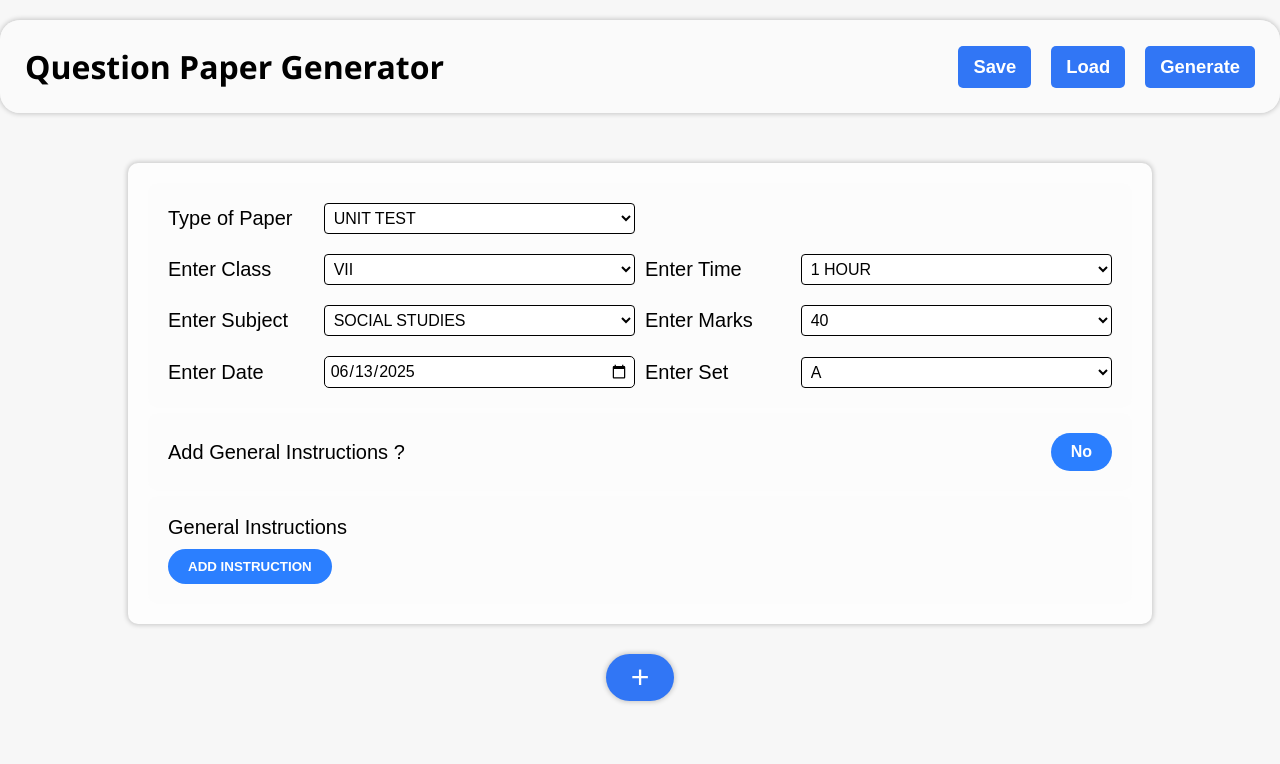
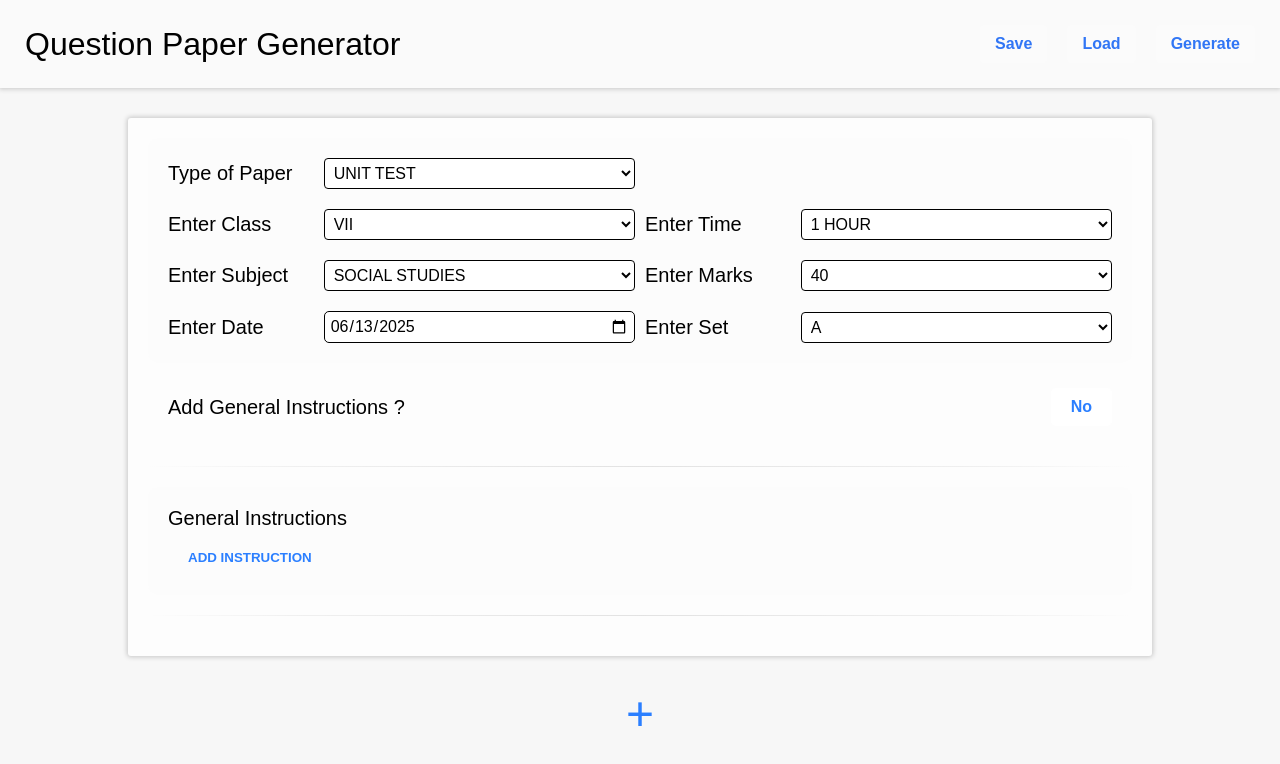
Before and after one commit to dhruvpurohit2k/dps-question-paper-generator, a React (Vite) app: page / in a window 1280 px wide. Both pictures are taken after a click on the button "Yes". Shown: the top 764 px of the page. Built offline with nearby package versions, Linux system fonts and the light colour scheme.

Commit message:
Improve UI and add preview images

```diff
--- a/src/App.css
+++ b/src/App.css
@@ -28,7 +28,7 @@ body {
 #main-content {
   width: 80%;
   padding: 20px;
-  border-radius: 10px;
+  border-radius: 3px;
   margin: 30px 0px;
   box-shadow: 0px 0px 5px 1px rgba(0, 0, 0, 0.2);
   background-color: #fdfdfd;
@@ -38,18 +38,17 @@ body {
 }
 
 #add-item {
-  padding: 5px 25px;
-  box-shadow: 0px 0px 5px 1px rgba(0, 0, 0, 0.2);
-  border-radius: 50px;
-  font-size: 2em;
-  background-color: #3176f5;
-  color: white;
+  padding: 0px 20px;
+  border-radius: 5px;
+  font-size: 3em;
+  /*background-color: #3176f5;*/
+  background-color: transparent;
+  color: var(--blue);
 }
 
 #add-item:hover {
-  background-color: #2065e4;
-  box-shadow: 0px 0px 4px 0px rgba(0, 0, 0, 0.5);
-  transform: scale(1.01);
+  background-color: var(--blue);
+  color: white;
 }
 
 textarea,
@@ -81,10 +80,10 @@ hr {
   border: none;
   border-radius: 40px;
   margin: 10px;
-  padding: 10px 20px;
+  padding: 8px 14px;
   top: 0px;
   right: 0px;
-  background-color: #fc0000;
+  background-color: #f21f1f;
   color: white;
   /*border-bottom-left-radius: 5px;*/
 }
@@ -104,8 +103,8 @@ hr {
 .GIToggle {
   margin-top: 5px;
   display: flex;
-  background-color: var(--item-background);
-  border-radius: 10px;
+  /*background-color: var(--item-background);*/
+  /*border-radius: 5px;*/
   padding: 20px;
   font-size: 1.25em;
   align-items: center;
@@ -113,14 +112,41 @@ hr {
   button {
     margin-left: auto;
     border: none;
-    background-color: var(--blue);
-    color: white;
+    /*border: 3px solid var(--blue);*/
+    background-color: white;
+    color: var(--blue);
     font-size: 1rem;
     padding: 10px 20px;
-    border-radius: 20px;
+    border-radius: 5px;
+  }
+
+  button:hover {
+    color: white;
+    background-color: var(--blue);
   }
 }
 
 button {
   font-weight: 900;
 }
+
+.softLine {
+  width: 100%;
+  height: 1px;
+  background: linear-gradient(
+    to right,
+    rgba(255, 255, 255, 0) 0%,
+    rgba(200, 200, 200, 0.25) 15%,
+    rgba(200, 200, 200, 0.5) 50%,
+    rgba(200, 200, 200, 0.25) 85%,
+    rgba(255, 255, 255, 0) 100%
+  );
+  margin: 20px 0;
+  /* Add some space above and below the line */
+  /*content: "";*/
+  /*position: absolute;*/
+  /*height: 1px;*/
+  /*left: 470px;*/
+  /*width: 10px;*/
+  /*background-color: black;*/
+}
--- a/src/App.jsx
+++ b/src/App.jsx
@@ -550,6 +550,7 @@ function App() {
               ) : (
                 <></>
               )}
+              <div className="softLine"></div>
             </div>
           );
         })}
--- a/src/styles/GeneralInstruction.css
+++ b/src/styles/GeneralInstruction.css
@@ -15,7 +15,7 @@
   .GeneralInstruction {
     margin-bottom: 10px;
     display: grid;
-    grid-template-columns: 1.5fr 8fr 1fr;
+    grid-template-columns: 2fr 8fr 1fr;
     font-size: 1.25rem;
     align-items: center;
     column-gap: 5px;
@@ -23,21 +23,27 @@
     .GeneralInstructionRemove {
       border: none;
       justify-self: left;
-      padding: 5px 10px;
+      padding: 7px 13px;
       background-color: var(--blue);
       border-radius: 30px;
       color: white;
-      background-color: #fc0000;
-      font-size: 1rem;
+      background-color: #f21f1f;
+      /*font-size: 0.8rem;*/
     }
   }
 
   .GeneralInstructionAdd {
-    background-color: var(--blue);
-    color: white;
+    /*background-color: var(--blue);*/
+    background-color: transparent;
+    color: var(--blue);
     justify-self: left;
     padding: 10px 20px;
     border: none;
-    border-radius: 20px;
+    border-radius: 5px;
+  }
+
+  .GeneralInstructionAdd:hover {
+    color: white;
+    background-color: var(--blue);
   }
 }
--- a/src/styles/NavBar.css
+++ b/src/styles/NavBar.css
@@ -6,8 +6,8 @@
   box-shadow: 0px 0px 5px 1px rgba(0, 0, 0, 0.2);
   width: 100%;
   /*margin-top: 10px;*/
-  margin: 20px;
-  border-radius: 20px;
+  /*margin: 20px;*/
+  /*border-radius: 20px;*/
   position: sticky;
   top: 0px;
   z-index: 10;
@@ -15,10 +15,13 @@
   .NavButton {
     padding: 10px 15px;
     border-radius: 5px;
+    /*background-color: #3176f5;*/
+    background-color: #fdfdfdaa;
     border: none;
-    background-color: #3176f5;
-    font-size: 1.15em;
-    color: white;
+    /*border: 2px solid #3176f5;*/
+    color: #3176f5;
+    font-size: 1em;
+    /*color: white;*/
     margin-left: 20px;
   }
 
@@ -28,13 +31,14 @@
 
   #NavBarHeading {
     font-size: 2em;
-    font-family: "Segoe UI", Tahoma, Geneva, Verdana, sans-serif;
+    font-weight: 500;
     /*color: rgb(50, 50, 50);*/
   }
 
   .NavButton:hover {
+    color: white;
     background-color: #2065e4;
-    box-shadow: 0px 0px 4px 0px rgba(0, 0, 0, 0.5);
+    /*box-shadow: 0px 0px 4px 0px rgba(0, 0, 0, 0.5);*/
     transform: scale(1.01);
   }
 }
```
Also changed, not shown: preview-images/pagescreenshot.png (added).
